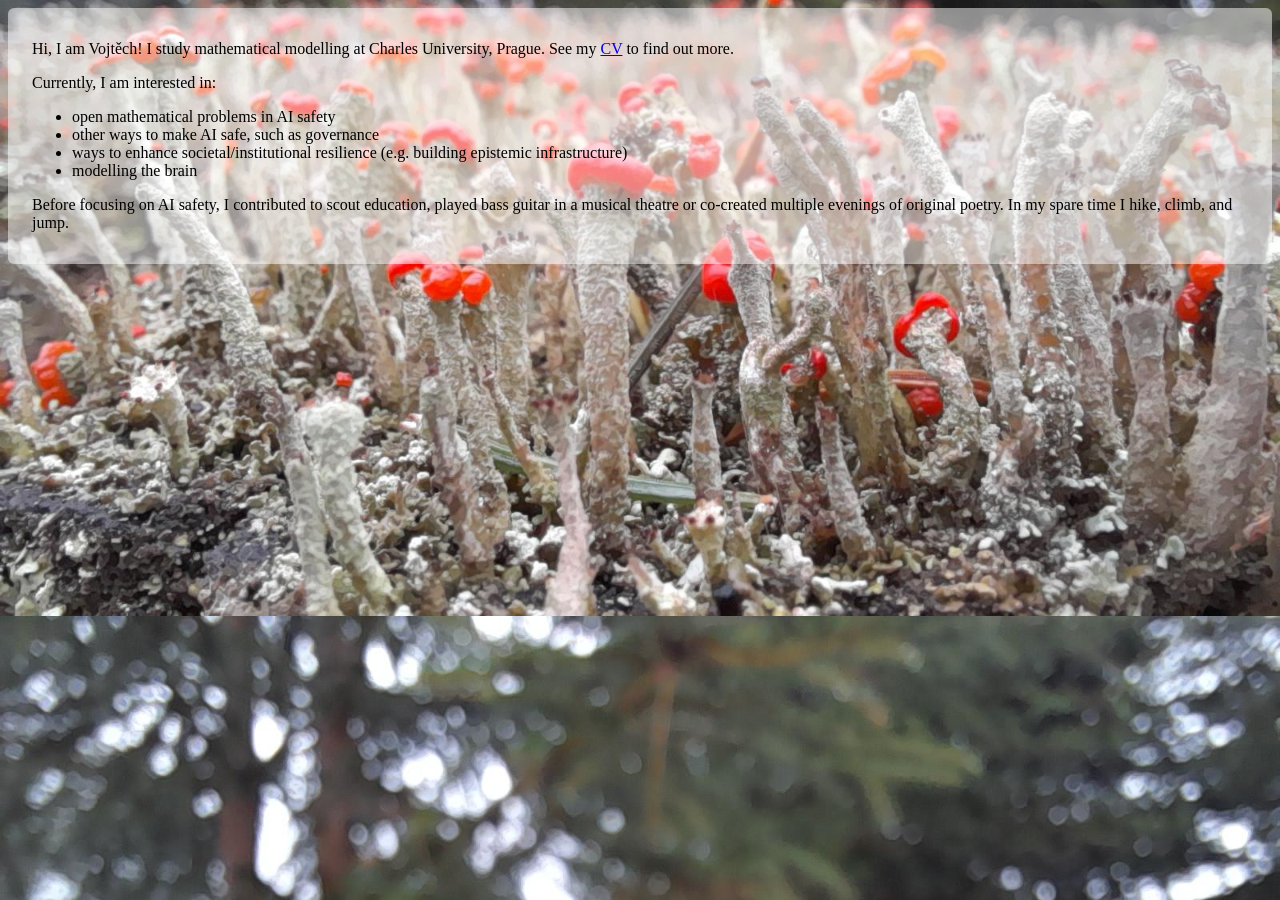
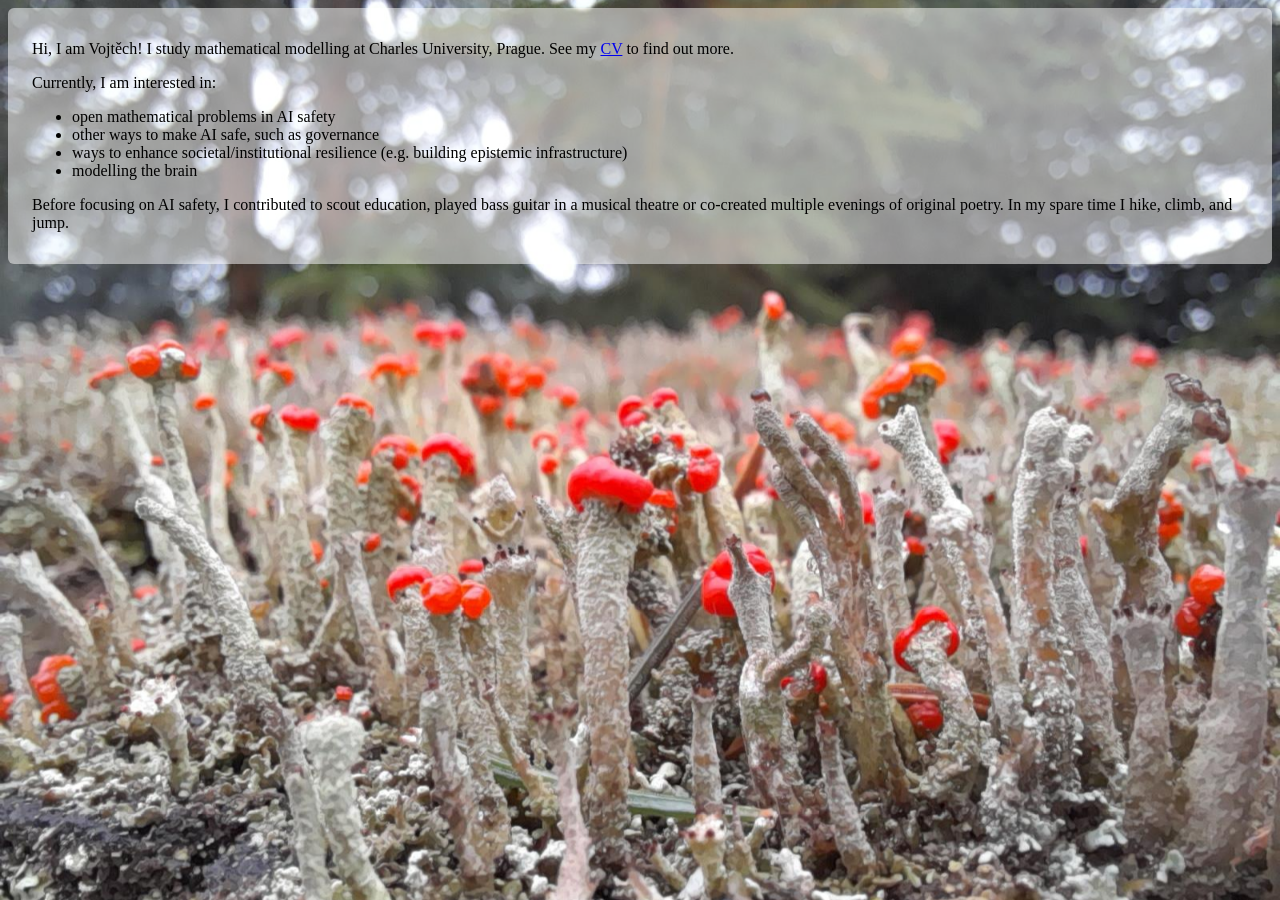
Before and after one commit to ikny/ikny.github.io, a Jekyll site: the page built from index.md, in a window 1280 px wide. Built offline with Jekyll 4.4.1, drawn with Linux system fonts in a browser that asks for light colours; our own code applies the rules of GitHub Pages for plain Markdown files.

Commit message:
Update style.css

```diff
--- a/assets/style.css
+++ b/assets/style.css
@@ -1,7 +1,9 @@
-body {
-  background-image: url('/assets/lichen.jpg');
-  background-size: cover;
-  background-position: center;
+body::before {
+  content: "";
+  position: fixed;
+  inset: 0;
+  z-index: -1;
+  background: url('/assets/lichen.jpg') center / cover no-repeat;
 }
 
 main {
```
